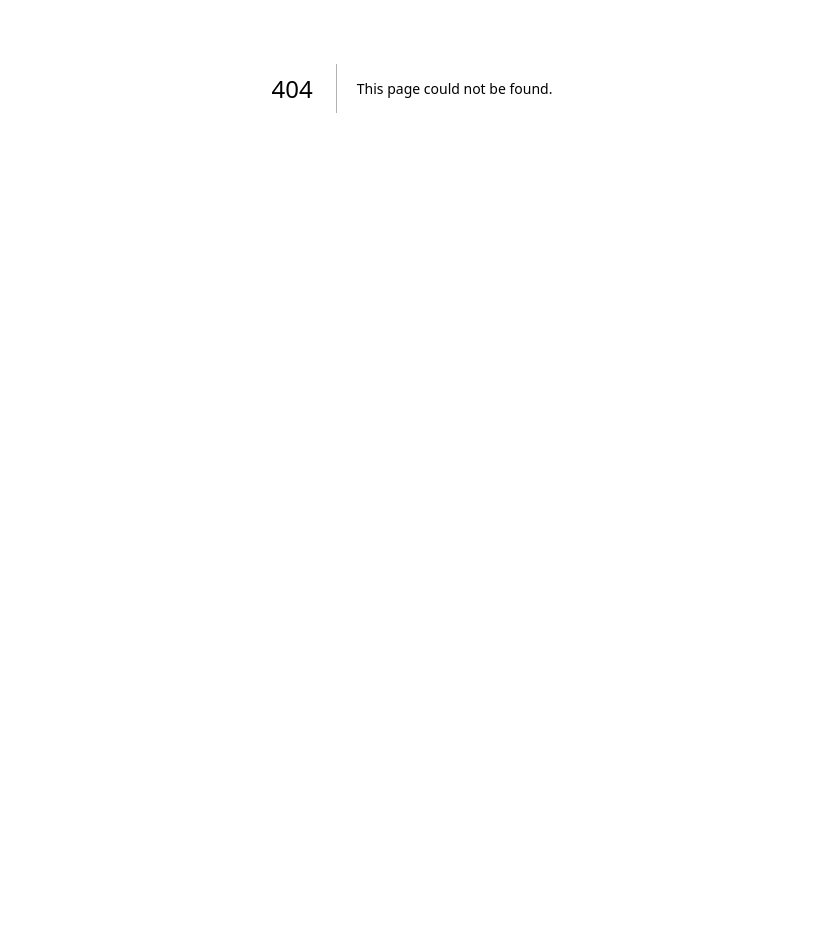
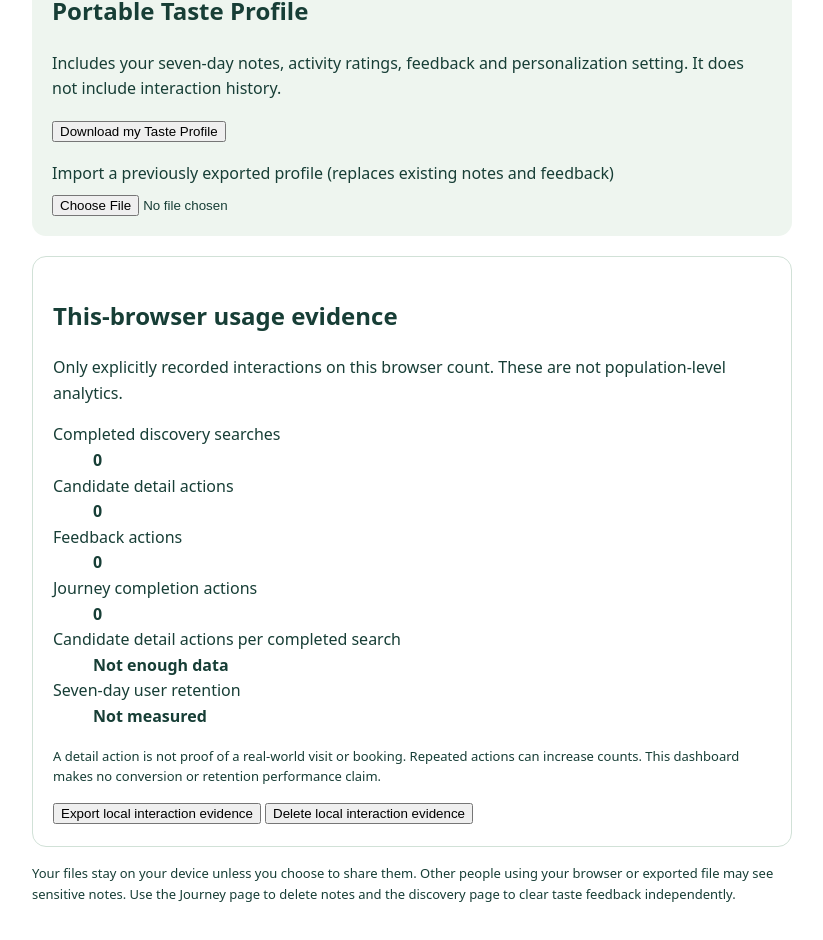
Before and after one commit to freshcanibowl/CARLi-Taste, a Next.js app in the folder app/: page /profile in a window 1280 px wide. Before the commit this address had no page. Shown: the part 360-1300 px from the top of the page, without its empty margins (228-1051 px from the left). Before the commit the page ends 896 px from the top, so only its background shows below. Built offline with nearby package versions, Linux system fonts and the light colour scheme.

Commit message:
Build 33: ship portable local Taste Profile and evidence dashboard

```diff
--- /dev/null
+++ b/app/app/profile/page.tsx
@@ -0,0 +1,86 @@
+'use client';
+import {useEffect,useState} from 'react';
+import Link from 'next/link';
+import {EVENT_KEY,localMetrics,portableProfile,parsePortableProfile,browserKeys,validateEvents} from '../../lib/profile-evidence.mjs';
+import type {ChangeEvent} from 'react';
+
+const keys=browserKeys();
+export default function TasteProfile(){
+ const [metrics,setMetrics]=useState(localMetrics([]));
+ const [message,setMessage]=useState('');
+ const [refreshed,setRefreshed]=useState(0);
+ useEffect(()=>{
+  try{setMetrics(localMetrics(JSON.parse(localStorage.getItem(EVENT_KEY)||'[]')))}
+  catch{setMetrics(localMetrics([]))}
+ },[refreshed]);
+ function exportProfile(){
+  try{
+   const feedback=JSON.parse(localStorage.getItem(keys.feedback)||'{}');
+   const journey=JSON.parse(localStorage.getItem(keys.journey)||'[]');
+   const adaptive=localStorage.getItem(keys.optin)==='true';
+   const profile=portableProfile(feedback,journey,adaptive);
+   const blob=new Blob([JSON.stringify(profile,null,2)],{type:'application/json'});
+   const url=URL.createObjectURL(blob);
+   const a=document.createElement('a');a.href=url;a.download='carli-taste-profile.json';a.click();
+   URL.revokeObjectURL(url);
+   setMessage('Export created. Store this file safely: it includes your optional notes and ratings.');
+  }catch{setMessage('Could not export local data.')}
+ }
+ async function importProfile(e:ChangeEvent<HTMLInputElement>){
+  const file=e.target.files?.[0];e.target.value='';if(!file)return;
+  if(file.size>20000){setMessage('Import rejected: file exceeds 20 KB.');return}
+  try{
+   const profile=parsePortableProfile(await file.text());
+   if(!window.confirm('Replace this browser’s existing CARLi Taste feedback and seven-day notes with the selected file?'))return;
+   // Validate before applying any write; no automatic cloud transfer.
+   localStorage.setItem(keys.feedback,JSON.stringify(profile.feedback));
+   localStorage.setItem(keys.journey,JSON.stringify(profile.journey));
+   localStorage.setItem(keys.optin,String(profile.adaptive));
+   setMessage('Profile imported locally. Reload Discovery or Journey to view it.');
+  }catch{setMessage('Import rejected: invalid or unsupported profile file.')}
+ }
+ function clearEvidence(){
+  if(!window.confirm('Delete local interaction evidence on this browser?'))return;
+  try{localStorage.removeItem(keys.events)}catch{}
+  setRefreshed(x=>x+1);setMessage('Local interaction evidence cleared.');
+ }
+ function exportEvidence(){
+  try{
+   const events=validateEvents(JSON.parse(localStorage.getItem(keys.events)||'[]'));
+   const url=URL.createObjectURL(new Blob([JSON.stringify({scope:'THIS_BROWSER_ONLY',events},null,2)],{type:'application/json'}));
+   const a=document.createElement('a');a.href=url;a.download='carli-taste-local-evidence.json';a.click();URL.revokeObjectURL(url);
+   setMessage('Local evidence export created.');
+  }catch{setMessage('Could not export evidence.')}
+ }
+ return <main style={{maxWidth:760,margin:'0 auto',padding:'32px 20px 80px',fontFamily:'system-ui,sans-serif',color:'#173e36',lineHeight:1.6}}>
+  <Link href="/">← Cultural discovery</Link>
+  <p style={{letterSpacing:2,color:'#477260'}}>CARLi TASTE / DATA CONTROL</p>
+  <h1>My Taste Profile &amp; Evidence</h1>
+  <p>Move your profile between browsers by manually exporting and importing a JSON file. No account or automatic cross-device cloud sync is enabled.</p>
+  <section style={{background:'#eef5ef',padding:20,borderRadius:14,margin:'20px 0'}}>
+   <h2>Portable Taste Profile</h2>
+   <p>Includes your seven-day notes, activity ratings, feedback and personalization setting. It does not include interaction history.</p>
+   <button type="button" onClick={exportProfile}>Download my Taste Profile</button>
+   <label style={{display:'block',marginTop:18}}>Import a previously exported profile (replaces existing notes and feedback)
+    <input type="file" accept=".json,application/json" onChange={importProfile} style={{display:'block',marginTop:8}}/>
+   </label>
+  </section>
+  <section style={{border:'1px solid #d1e1d7',padding:20,borderRadius:14}}>
+   <h2>This-browser usage evidence</h2>
+   <p>Only explicitly recorded interactions on this browser count. These are not population-level analytics.</p>
+   <dl>
+    <dt>Completed discovery searches</dt><dd><strong>{metrics.searches}</strong></dd>
+    <dt>Candidate detail actions</dt><dd><strong>{metrics.opened}</strong></dd>
+    <dt>Feedback actions</dt><dd><strong>{metrics.feedbackActions}</strong></dd>
+    <dt>Journey completion actions</dt><dd><strong>{metrics.journeyCompletions}</strong></dd>
+    <dt>Candidate detail actions per completed search</dt><dd><strong>{metrics.openPerSearch===null?'Not enough data':metrics.openPerSearch.toFixed(2)}</strong></dd>
+    <dt>Seven-day user retention</dt><dd><strong>Not measured</strong></dd>
+   </dl>
+   <p style={{fontSize:13}}>A detail action is not proof of a real-world visit or booking. Repeated actions can increase counts. This dashboard makes no conversion or retention performance claim.</p>
+   <button type="button" onClick={exportEvidence}>Export local interaction evidence</button>{' '}
+   <button type="button" onClick={clearEvidence}>Delete local interaction evidence</button>
+  </section>
+  <p role="status">{message}</p>
+  <p style={{fontSize:13}}>Your files stay on your device unless you choose to share them. Other people using your browser or exported file may see sensitive notes. Use the Journey page to delete notes and the discovery page to clear taste feedback independently.</p>
+ </main>;
+}
```
